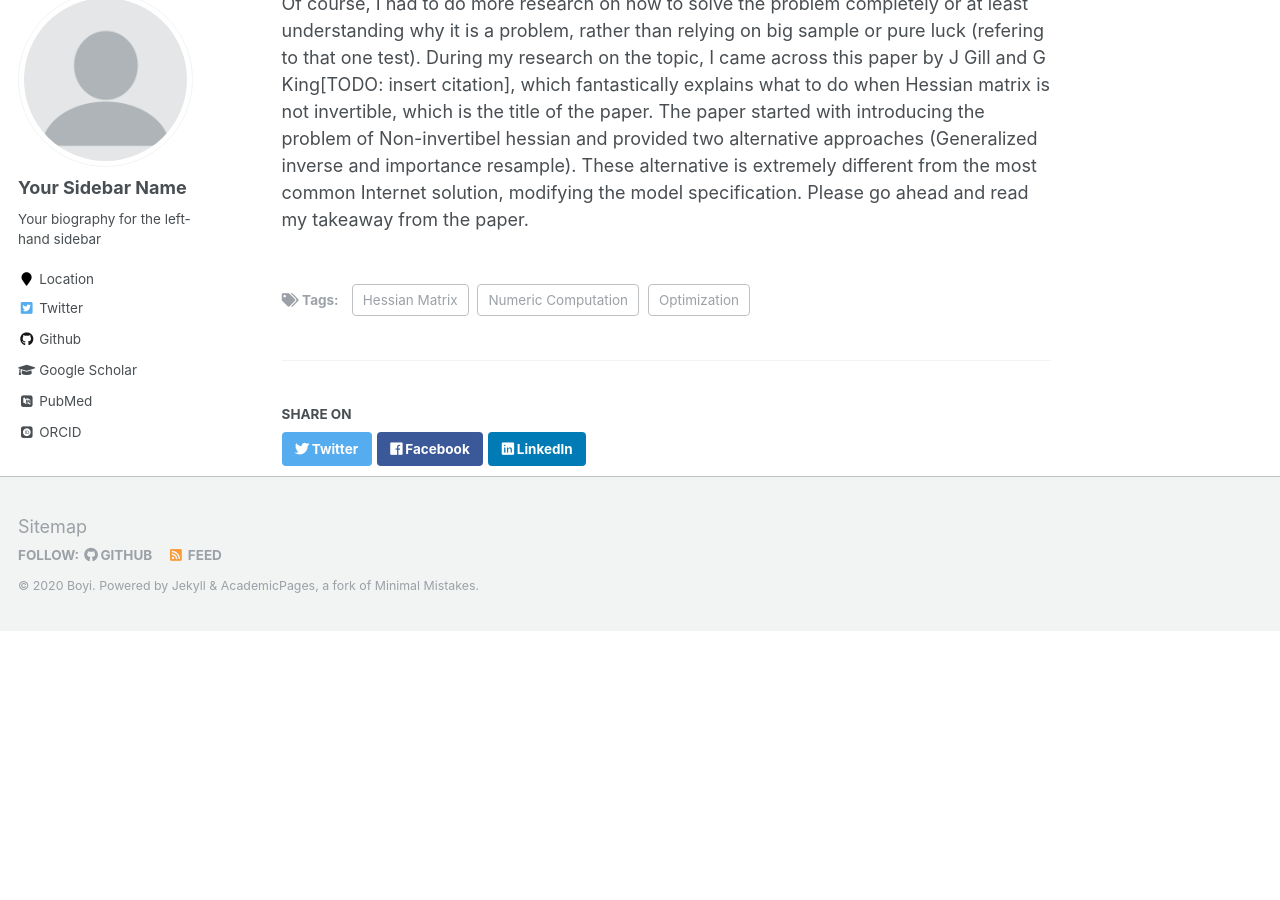
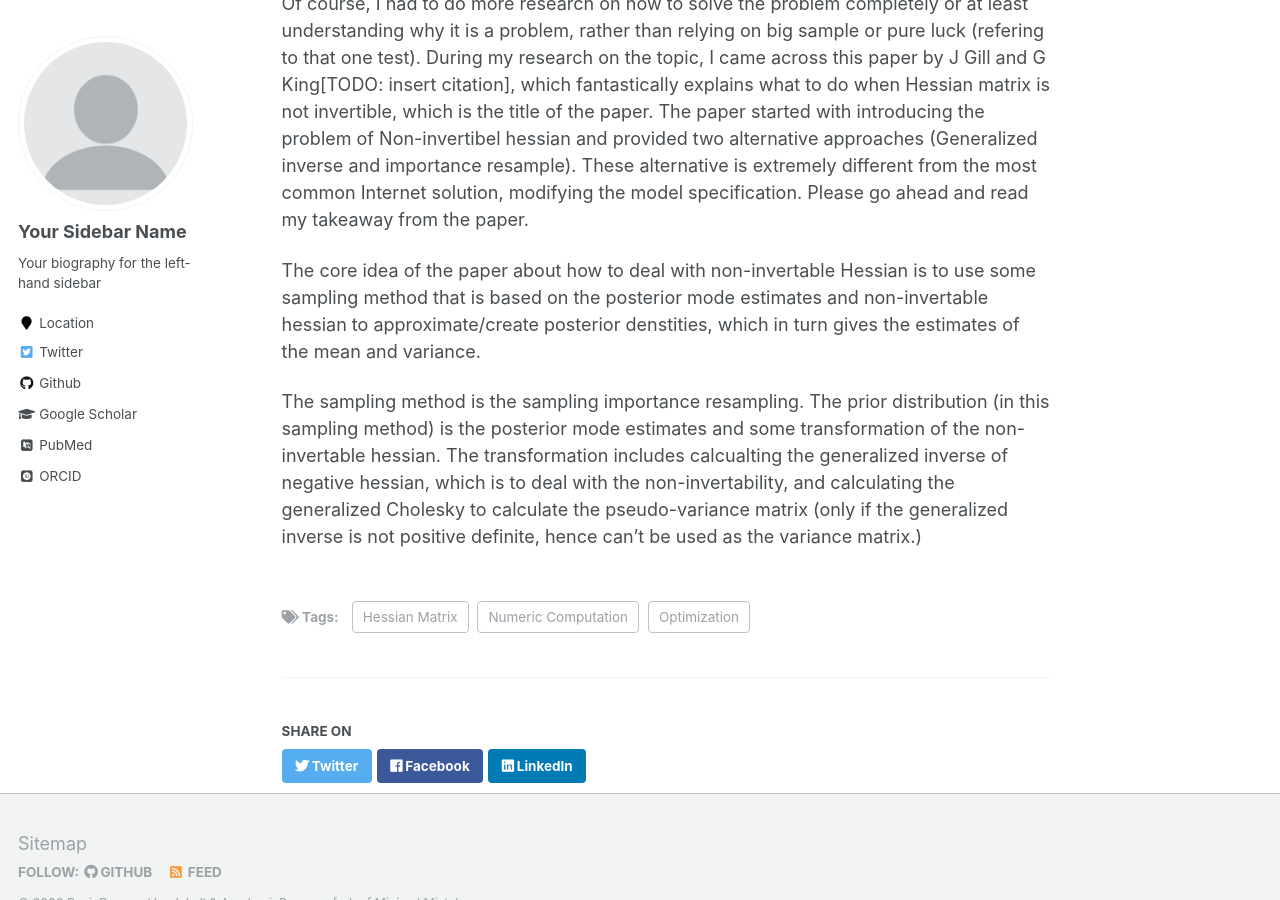
Before and after one commit to boyiguo1/boyiguo1.github.io, a Jekyll site: the page built from _posts/2020-01-07-NonInvertibleHessian.md, in a window 1280 px wide and 900 px high, scrolled down 1027 px. Built offline with Jekyll 4.4.1, drawn with Linux system fonts in a browser that asks for light colours; some web fonts are replaced; before the commit the page ends 1658 px from its top, so only the background shows below that; some of the changed text lies outside the part shown.

Commit message:
Updating the non-inertible Hessian Post

```diff
--- a/_posts/2020-01-07-NonInvertibleHessian.md
+++ b/_posts/2020-01-07-NonInvertibleHessian.md
@@ -15,3 +15,7 @@ In order to move forward, I needed to locate the root cause of the problem, wher
 2) Another thought I had was increasing the training data sample size(thankfuly, it was a simulation where I could control the sample size.) In a test run, I increased my sample size from 100 to 500 where there were 330 variables where correlation structure exists. The Hessian matrix was invertible and gives variance/standard deivation. (Don't be so happy, it was just one run.) Now I am re-runing the results with larger sample size on cluster with more simulation iterations.
 
 Of course, I had to do more research on how to solve the problem completely or at least understanding why it is a problem, rather than relying on big sample or pure luck (refering to that one test). During my research on the topic, I came across this paper by J Gill and G King[TODO: insert citation], which fantastically explains what to do when Hessian matrix is not invertible, which is the title of the paper. The paper started with introducing the problem of Non-invertibel hessian and provided two alternative approaches (Generalized inverse and importance resample). These alternative is extremely different from the most common Internet solution, modifying the model specification. Please go ahead and read my takeaway from the paper.
+
+The core idea of the paper about how to deal with non-invertable Hessian is to use some sampling method that is based on the posterior mode estimates and non-invertable hessian to approximate/create posterior denstities, which in turn gives the estimates of the mean and variance.
+
+The sampling method is the sampling importance resampling. The prior distribution (in this sampling method) is the posterior mode estimates and some transformation of the non-invertable hessian. The transformation includes calcualting the generalized inverse of negative hessian, which is to deal with the non-invertability, and calculating the generalized Cholesky to calculate the pseudo-variance matrix (only if the generalized inverse is not positive definite, hence can't be used as the variance matrix.)
```
